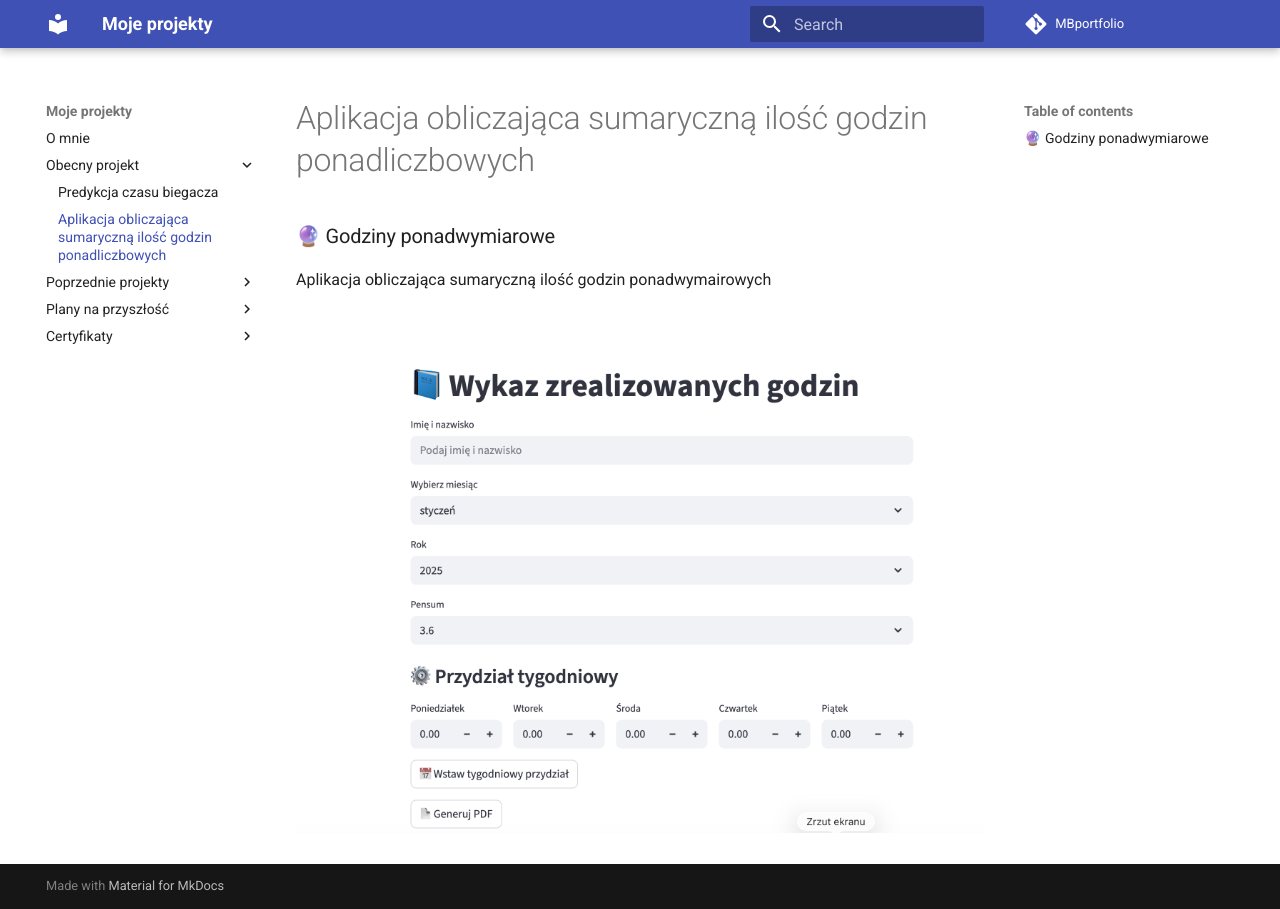
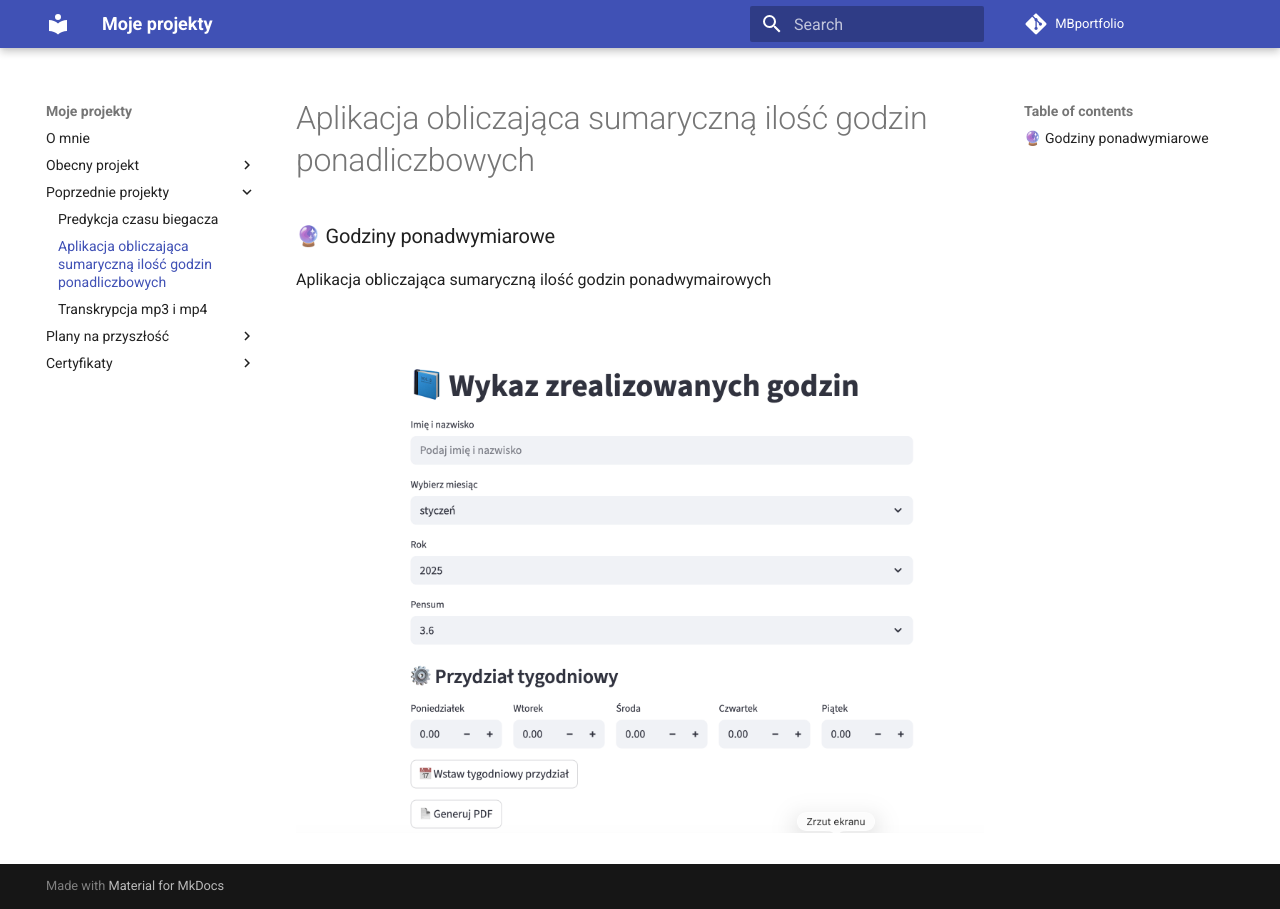
Before and after one commit to mixer123/MBportfolio, an MkDocs documentation site: the page built from docs/nadliczbowki/index.md, in a window 1280 px wide. Built offline with MkDocs 1.6.1 and Material for MkDocs 9.7.7, drawn with Linux system fonts in a browser that asks for light colours; comment, search, counter and statistics services are not loaded; some of the changed lines change nothing that is shown.

Commit message:
dodatkowe aplikacje

```diff
--- a/mkdocs.yml
+++ b/mkdocs.yml
@@ -10,9 +10,13 @@
 nav:
 - O mnie: index.md
 - Obecny projekt:
+  - "Predykcja zatowarowania sklepu": SKLEP/index.md
+  - "Agent sprawdzjaący zadanie przesłane przez uczniów": AGENT/index.md
+  - "Agent generujący sprawdzian ": SPRAWDZIAN/index.md
+
+- Poprzednie projekty:
   - "Predykcja czasu biegacza": ML/index.md
   - "Aplikacja obliczająca sumaryczną ilość godzin ponadliczbowych": nadliczbowki/index.md
-- Poprzednie projekty:
   - "Transkrypcja mp3 i mp4": transkrypcja/index.md
 - Plany na przyszłość:
   - "Frekwencja": future/index.md
```
